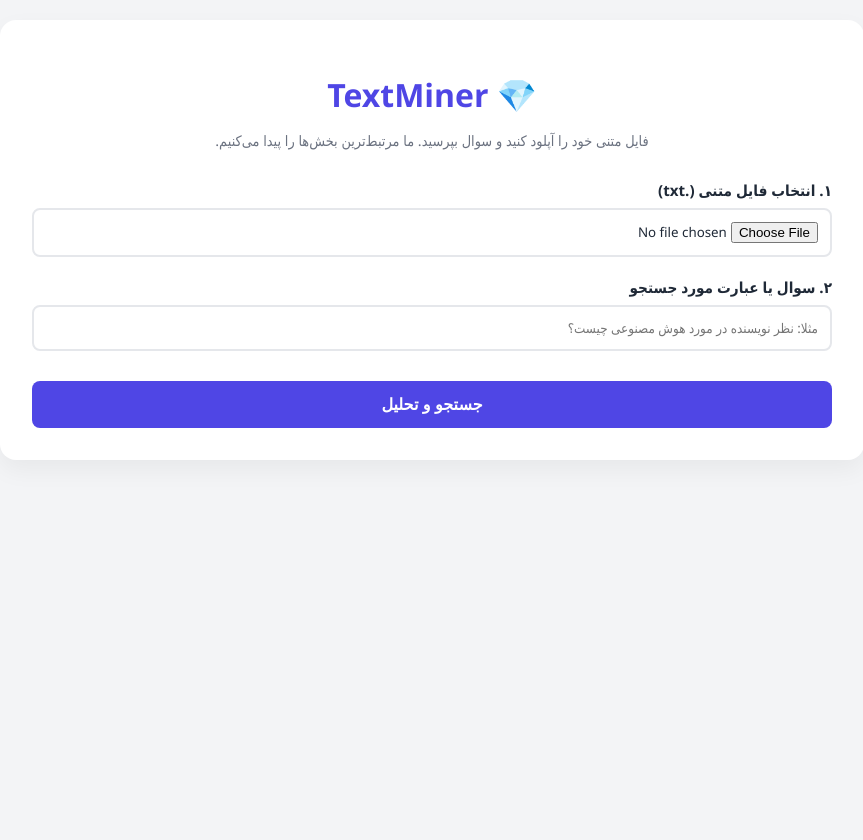
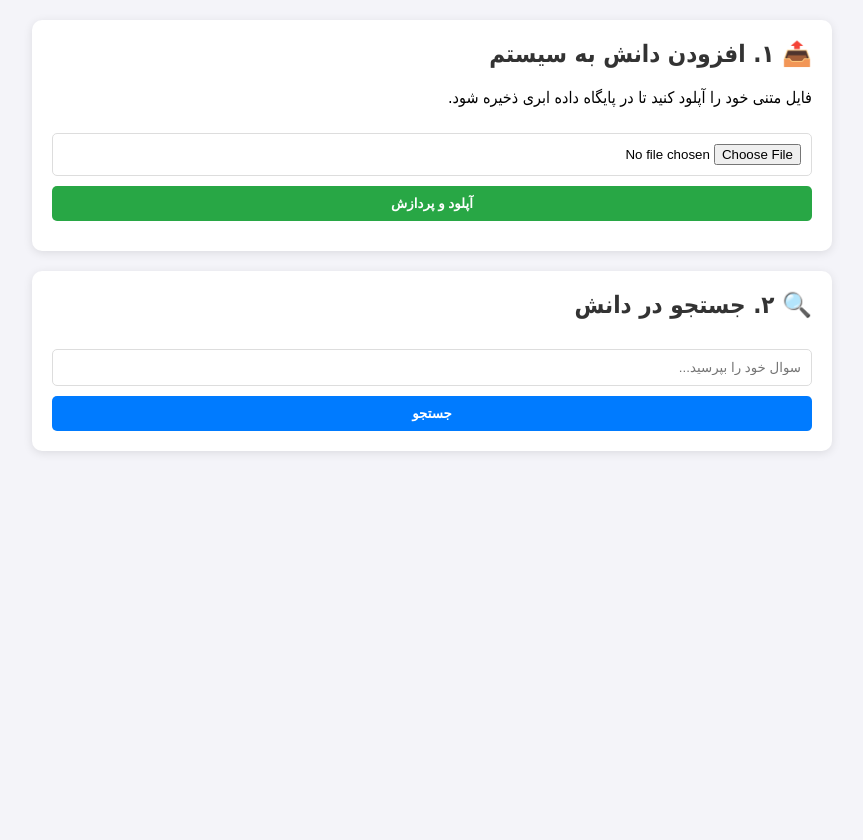
Before and after one commit to NovaGamerAHx/TextMiner, a Flask app: page / in a window 1280 px wide. Shown: the whole page, without its empty margins (208-1071 px from the left). After the commit the page ends 453 px from the top, so only its background shows below. Run offline with Flask 3, Linux system fonts and the light colour scheme.

Commit message:
Update index.html

```diff
--- a/templates/index.html
+++ b/templates/index.html
@@ -3,130 +3,105 @@
 <head>
     <meta charset="UTF-8">
     <meta name="viewport" content="width=device-width, initial-scale=1.0">
-    <title>TextMiner | جستجوی هوشمند در متن</title>
+    <title>سیستم RAG ابری</title>
     <style>
-        :root { --primary: #4f46e5; --bg: #f3f4f6; --card: #ffffff; --text: #1f2937; }
-        body { font-family: 'Segoe UI', Tahoma, Geneva, Verdana, sans-serif; background-color: var(--bg); color: var(--text); margin: 0; padding: 20px; display: flex; flex-direction: column; align-items: center; min-height: 100vh; }
-
-        .container { width: 100%; max-width: 800px; background: var(--card); padding: 2rem; border-radius: 16px; box-shadow: 0 10px 25px rgba(0,0,0,0.05); }
-
-        h1 { text-align: center; color: var(--primary); margin-bottom: 10px; }
-        p.subtitle { text-align: center; color: #6b7280; margin-bottom: 30px; font-size: 0.9rem; }
-
-        .form-group { margin-bottom: 20px; }
-        label { display: block; margin-bottom: 8px; font-weight: bold; font-size: 0.95rem; }
-
-        input[type="text"], input[type="file"] { width: 100%; padding: 12px; border: 2px solid #e5e7eb; border-radius: 8px; font-family: inherit; box-sizing: border-box; transition: 0.3s; }
-        input[type="text"]:focus { border-color: var(--primary); outline: none; }
-
-        button { width: 100%; background-color: var(--primary); color: white; padding: 14px; border: none; border-radius: 8px; font-size: 1rem; font-weight: bold; cursor: pointer; transition: 0.3s; margin-top: 10px; }
-        button:hover { background-color: #4338ca; }
-        button:disabled { background-color: #9ca3af; cursor: not-allowed; }
-
-        /* بخش نتایج */
-        #results-area { margin-top: 30px; display: none; }
-        .result-card { background: #f9fafb; border-right: 4px solid var(--primary); padding: 15px; margin-bottom: 15px; border-radius: 6px; line-height: 1.6; font-size: 0.95rem; text-align: justify; }
-        .result-badge { font-size: 0.8rem; color: #6b7280; margin-bottom: 5px; display: block; }
-
-        .loader { border: 3px solid #f3f3f3; border-top: 3px solid var(--primary); border-radius: 50%; width: 24px; height: 24px; animation: spin 1s linear infinite; margin: 0 auto; display: none; }
-        @keyframes spin { 0% { transform: rotate(0deg); } 100% { transform: rotate(360deg); } }
+        body { font-family: Tahoma, sans-serif; background: #f4f4f9; padding: 20px; max-width: 800px; margin: 0 auto; }
+        .card { background: white; padding: 20px; border-radius: 10px; box-shadow: 0 2px 10px rgba(0,0,0,0.1); margin-bottom: 20px; }
+        h2 { margin-top: 0; color: #333; }
+        input, button { width: 100%; padding: 10px; margin-top: 10px; box-sizing: border-box; border-radius: 5px; border: 1px solid #ddd; }
+        button { background: #28a745; color: white; border: none; cursor: pointer; font-weight: bold; }
+        button:hover { background: #218838; }
+        button.secondary { background: #007bff; }
+        button.secondary:hover { background: #0056b3; }
+        #status-msg { margin-top: 10px; color: #555; font-size: 0.9em; }
+        .result-item { background: #e9ecef; padding: 10px; margin-top: 10px; border-radius: 5px; border-right: 4px solid #007bff; }
+        .score { font-size: 0.8em; color: #666; float: left; }
     </style>
 </head>
 <body>
 
-<div class="container">
-    <h1>💎 TextMiner</h1>
-    <p class="subtitle">فایل متنی خود را آپلود کنید و سوال بپرسید. ما مرتبط‌ترین بخش‌ها را پیدا می‌کنیم.</p>
-
-    <div class="form-group">
-        <label for="file-input">۱. انتخاب فایل متنی (.txt)</label>
-        <input type="file" id="file-input" accept=".txt">
+    <!-- بخش آپلود -->
+    <div class="card">
+        <h2>📤 ۱. افزودن دانش به سیستم</h2>
+        <p>فایل متنی خود را آپلود کنید تا در پایگاه داده ابری ذخیره شود.</p>
+        <input type="file" id="fileInput" accept=".txt">
+        <button onclick="uploadFile()">آپلود و پردازش</button>
+        <div id="status-msg"></div>
     </div>
 
-    <div class="form-group">
-        <label for="prompt-input">۲. سوال یا عبارت مورد جستجو</label>
-        <input type="text" id="prompt-input" placeholder="مثلا: نظر نویسنده در مورد هوش مصنوعی چیست؟">
+    <!-- بخش جستجو -->
+    <div class="card">
+        <h2>🔍 ۲. جستجو در دانش</h2>
+        <input type="text" id="queryInput" placeholder="سوال خود را بپرسید...">
+        <button class="secondary" onclick="search()">جستجو</button>
+        <div id="results"></div>
     </div>
 
-    <button id="submit-btn" onclick="analyzeText()">
-        <span id="btn-text">جستجو و تحلیل</span>
-        <div class="loader" id="loader"></div>
-    </button>
+    <script>
+        async function uploadFile() {
+            const file = document.getElementById('fileInput').files[0];
+            if (!file) return alert("لطفا فایل انتخاب کنید");
 
-    <div id="results-area">
-        <h3>🔍 نتایج یافت شده (۵ مورد برتر):</h3>
-        <div id="chunks-container"></div>
-    </div>
-</div>
+            const formData = new FormData();
+            formData.append('file', file);
 
-<script>
-    async function analyzeText() {
-        const fileInput = document.getElementById('file-input');
-        const promptInput = document.getElementById('prompt-input');
-        const file = fileInput.files[0];
-        const prompt = promptInput.value;
+            document.getElementById('status-msg').innerText = "⏳ در حال آپلود و ساخت وکتور...";
 
-        if (!file || !prompt) {
-            alert("لطفا هم فایل را انتخاب کنید و هم سوال را بنویسید.");
-            return;
+            try {
+                // نکته مهم: اینجا به آدرس جدید درخواست میفرستد
+                const res = await fetch('/upload_and_process', { method: 'POST', body: formData });
+                if (res.status === 404) {
+                     alert("خطای 404: آدرس پیدا نشد. لطفا مطمئن شوید کد پایتون جدید دیپلوی شده است.");
+                     return;
+                }
+                const data = await res.json();
+                if (data.error) alert(data.error);
+                else document.getElementById('status-msg').innerText = "✅ " + data.message;
+            } catch (e) {
+                console.error(e);
+                alert("خطا در ارتباط با سرور");
+            }
         }
 
-        // UI Loading State
-        const btn = document.getElementById('submit-btn');
-        const btnText = document.getElementById('btn-text');
-        const loader = document.getElementById('loader');
+        async function search() {
+            const query = document.getElementById('queryInput').value;
+            if (!query) return alert("سوال را وارد کنید");
 
-        btn.disabled = true;
-        btnText.style.display = 'none';
-        loader.style.display = 'block';
-        document.getElementById('results-area').style.display = 'none';
+            document.getElementById('results').innerHTML = "⏳ در حال جستجو...";
 
-        // Prepare Data
-        const formData = new FormData();
-        formData.append('file', file);
-        formData.append('prompt', prompt);
+            try {
+                // نکته مهم: اینجا به آدرس جدید جستجو درخواست میفرستد
+                const res = await fetch('/search', {
+                    method: 'POST',
+                    headers: {'Content-Type': 'application/json'},
+                    body: JSON.stringify({ query: query })
+                });
+                const data = await res.json();
 
-        try {
-            const response = await fetch('/analyze', {
-                method: 'POST',
-                body: formData
-            });
+                const container = document.getElementById('results');
+                container.innerHTML = "";
 
-            const data = await response.json();
+                if (!data.results || data.results.length === 0) {
+                    container.innerHTML = "<p>موردی یافت نشد.</p>";
+                    return;
+                }
 
-            if (data.error) {
-                alert("خطا: " + data.error);
-            } else {
-                displayResults(data.results);
+                data.results.forEach(item => {
+                    container.innerHTML += `
+                        <div class="result-item">
+                            <span class="score">امتیاز: ${item.score ? item.score.toFixed(4) : 'N/A'}</span>
+                            <p>${item.text}</p>
+                            <small style="color:#888">منبع: ${item.source_file}</small>
+                        </div>
+                    `;
+                });
+
+            } catch (e) {
+                console.error(e);
+                alert("خطا در جستجو");
             }
-
-        } catch (error) {
-            alert("خطا در برقراری ارتباط با سرور");
-            console.error(error);
-        } finally {
-            btn.disabled = false;
-            btnText.style.display = 'inline';
-            loader.style.display = 'none';
         }
-    }
-
-    function displayResults(chunks) {
-        const container = document.getElementById('chunks-container');
-        container.innerHTML = '';
-
-        chunks.forEach((chunk, index) => {
-            const div = document.createElement('div');
-            div.className = 'result-card';
-            div.innerHTML = `
-                <span class="result-badge">رتبه مرتبط بودن: #${index + 1}</span>
-                ${chunk.replace(/\n/g, '<br>')}
-            `;
-            container.appendChild(div);
-        });
-
-        document.getElementById('results-area').style.display = 'block';
-    }
-</script>
+    </script>
 
 </body>
 </html>
```
